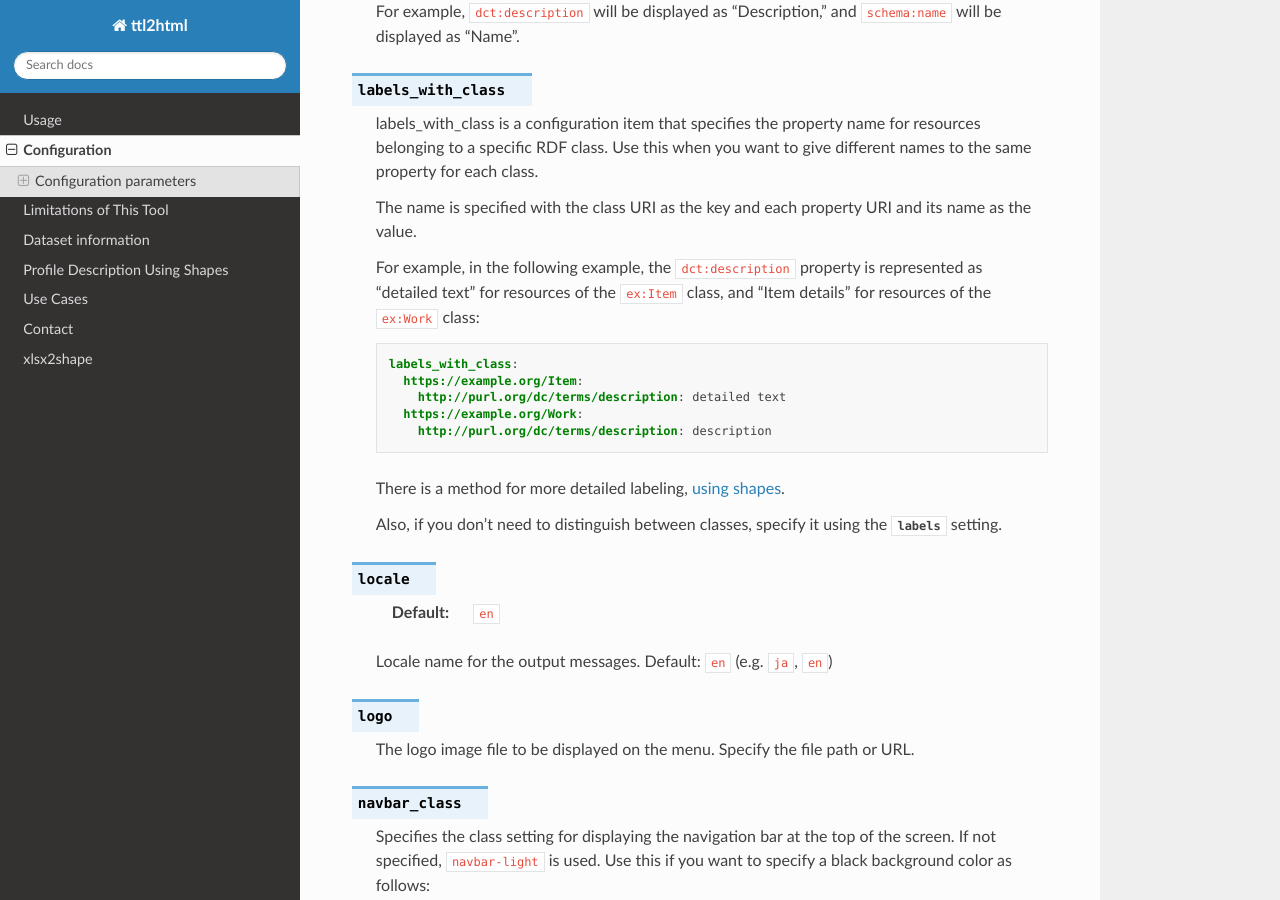
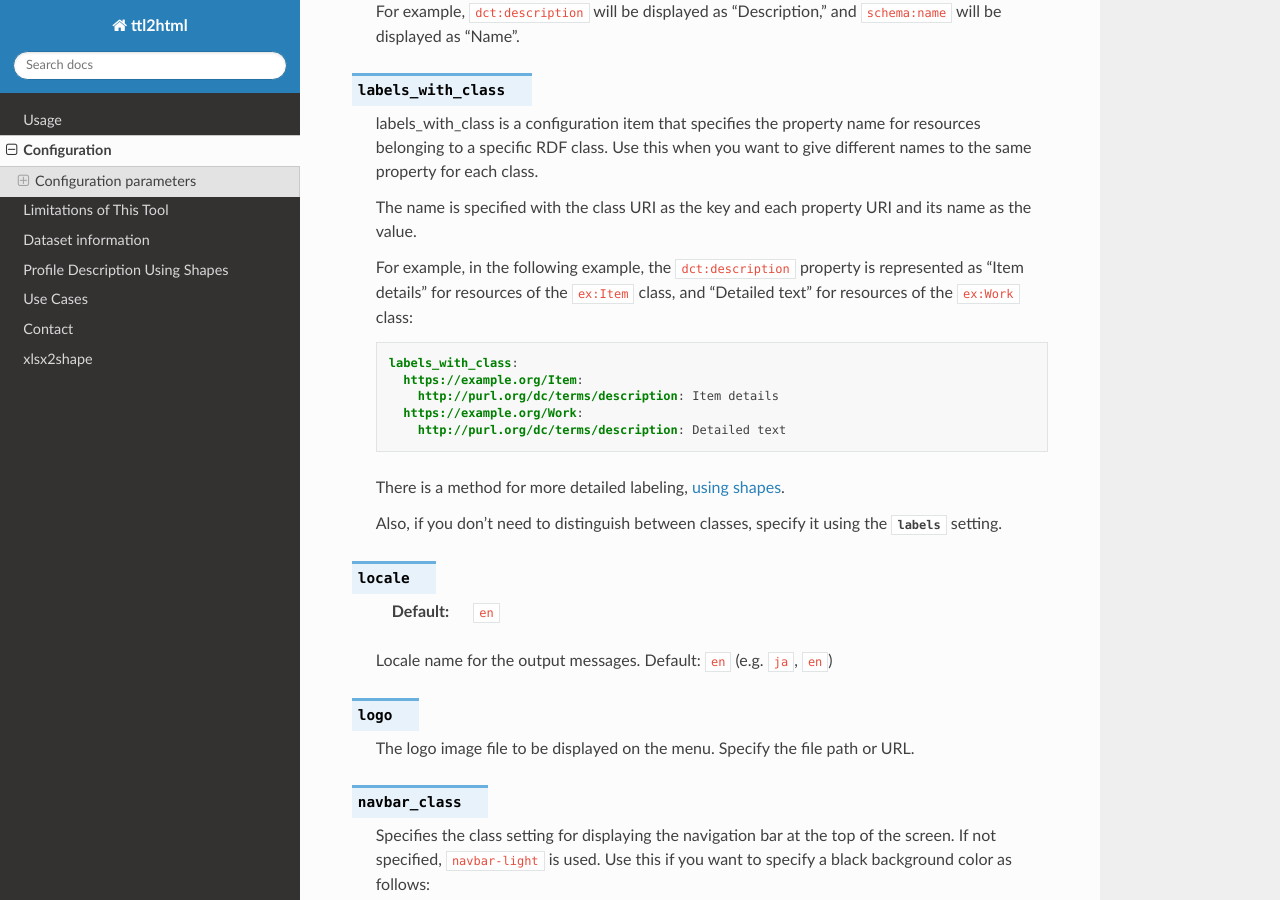
Before and after one commit to masao/ttl2html-doc, a Sphinx documentation site: the page built from docs/configuration.rst, in a window 1280 px wide and 900 px high, scrolled down 2755 px. Built offline with Sphinx 7.4.7 and the Read the Docs theme 3.1.0, drawn with Linux system fonts in a browser that asks for light colours.

Commit message:
change an exqample for labels_with_class. masao/ttl2html#40

```diff
--- a/docs/configuration.rst
+++ b/docs/configuration.rst
@@ -116,15 +116,15 @@ All configuration keys available are documeted as follows:
 
   The name is specified with the class URI as the key and each property URI and its name as the value.
 
-  For example, in the following example, the ``dct:description`` property is represented as "detailed text" for resources of the ``ex:Item`` class, and "Item details" for resources of the ``ex:Work`` class:
+  For example, in the following example, the ``dct:description`` property is represented as "Item details" for resources of the ``ex:Item`` class, and "Detailed text" for resources of the ``ex:Work`` class:
 
   .. code:: yaml
 
     labels_with_class:
       https://example.org/Item:
-        http://purl.org/dc/terms/description: detailed text
+        http://purl.org/dc/terms/description: Item details
       https://example.org/Work:
-        http://purl.org/dc/terms/description: description
+        http://purl.org/dc/terms/description: Detailed text
 
   There is a method for more detailed labeling, :doc:`using shapes <shapes>`.
 
```
